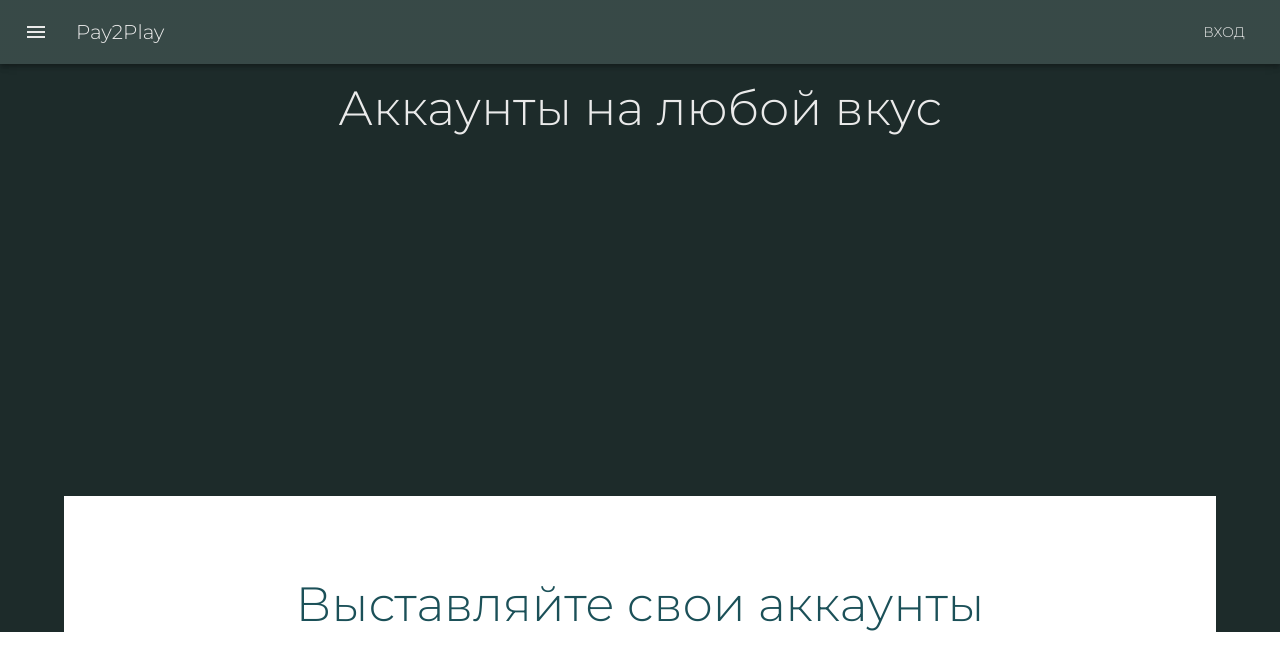
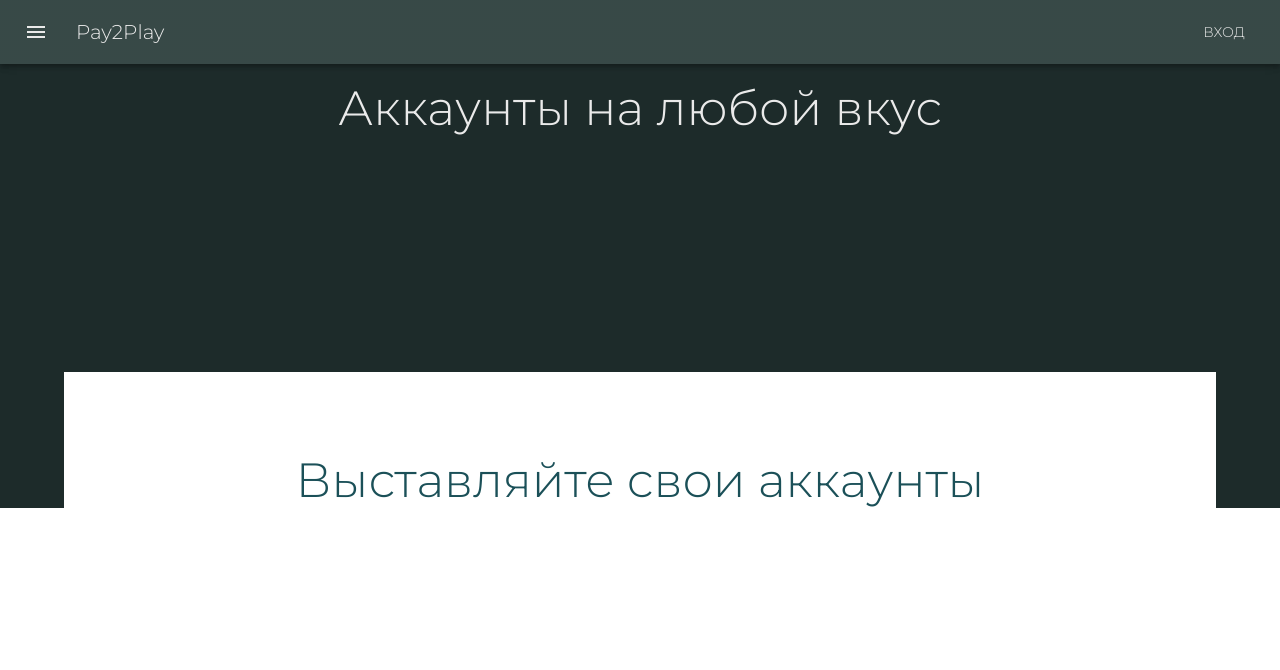
Before and after one commit to AlexC-ux/pay-to-play, a Next.js app: page / in a window 1280 px wide. Shown: the top 670 px of the page. Built offline with nearby package versions, Linux system fonts and the light colour scheme.

Commit message:
steam img style upd

```diff
--- a/styles/index/indexpage.module.css
+++ b/styles/index/indexpage.module.css
@@ -7,13 +7,13 @@
     box-shadow: 9px 8px 19px #00000096;
     z-index: 1;
     transition: 400ms;
-    height: 350px;
+    height: calc(20vw);
 }
 *:has(.heigerOnHover1){
-    min-height: 400px;
+    min-height: calc(20vw + 20px);
 }
 
 .heigerOnHover1:hover {
     transition: 400ms;
-    height: 400px;
+    height: calc(20vw + 20px);
 }
```
